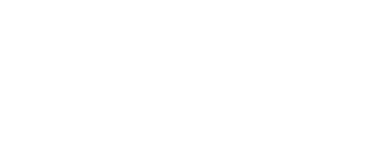
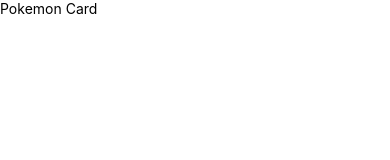
Before and after one commit to Hafuketo/PokemonSlider, a React Native app: screen / in a window 390 px wide. Shown: the top 160 px of the page. Built offline with nearby package versions, Linux system fonts and the light colour scheme.

Commit message:
added card

```diff
--- a/App.js
+++ b/App.js
@@ -1,16 +1,18 @@
-import { StyleSheet, View } from 'react-native';
+import { StyleSheet, SafeAreaView, Platform } from "react-native";
+import PokemonCard from "./components/PokemonCard";
 
 export default function App() {
   return (
-    <View style={styles.container}>
-
-    </View>
+    <SafeAreaView style={styles.container}>
+      <PokemonCard />
+    </SafeAreaView>
   );
 }
 
 const styles = StyleSheet.create({
   container: {
     flex: 1,
-    backgroundColor: '##f5f5f5',
+    backgroundColor: "##f5f5f5",
+    paddingTop: Platform.OS === "android" ? 25 : 0,
   },
 });
--- /dev/null
+++ b/components/PokemonCard.js
@@ -0,0 +1,9 @@
+import { View, Text } from "react-native";
+
+export default function PokemonCard() {
+  return(
+    <View>
+      <Text>Pokemon Card</Text>
+    </View>
+  )
+}
```
